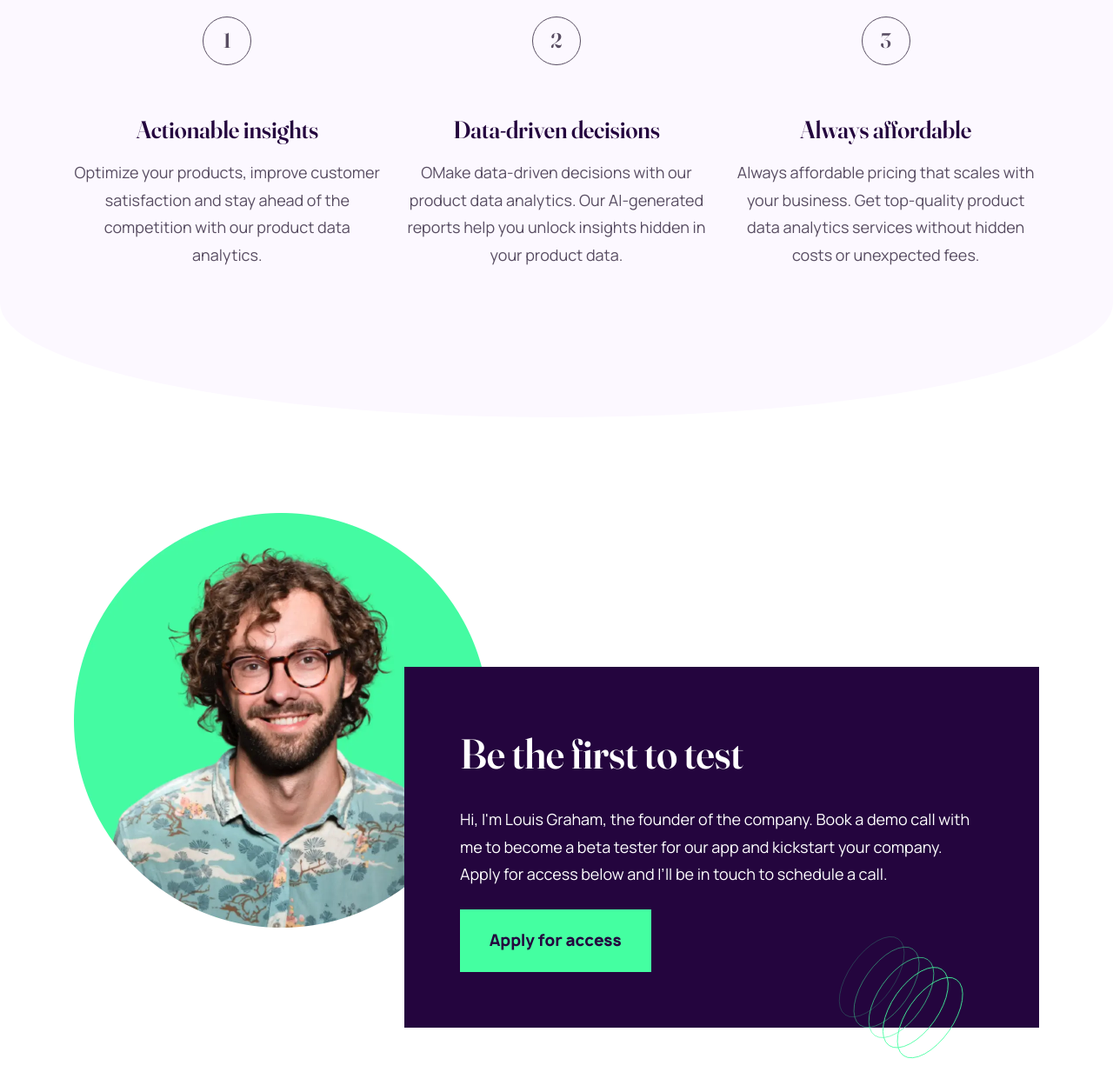
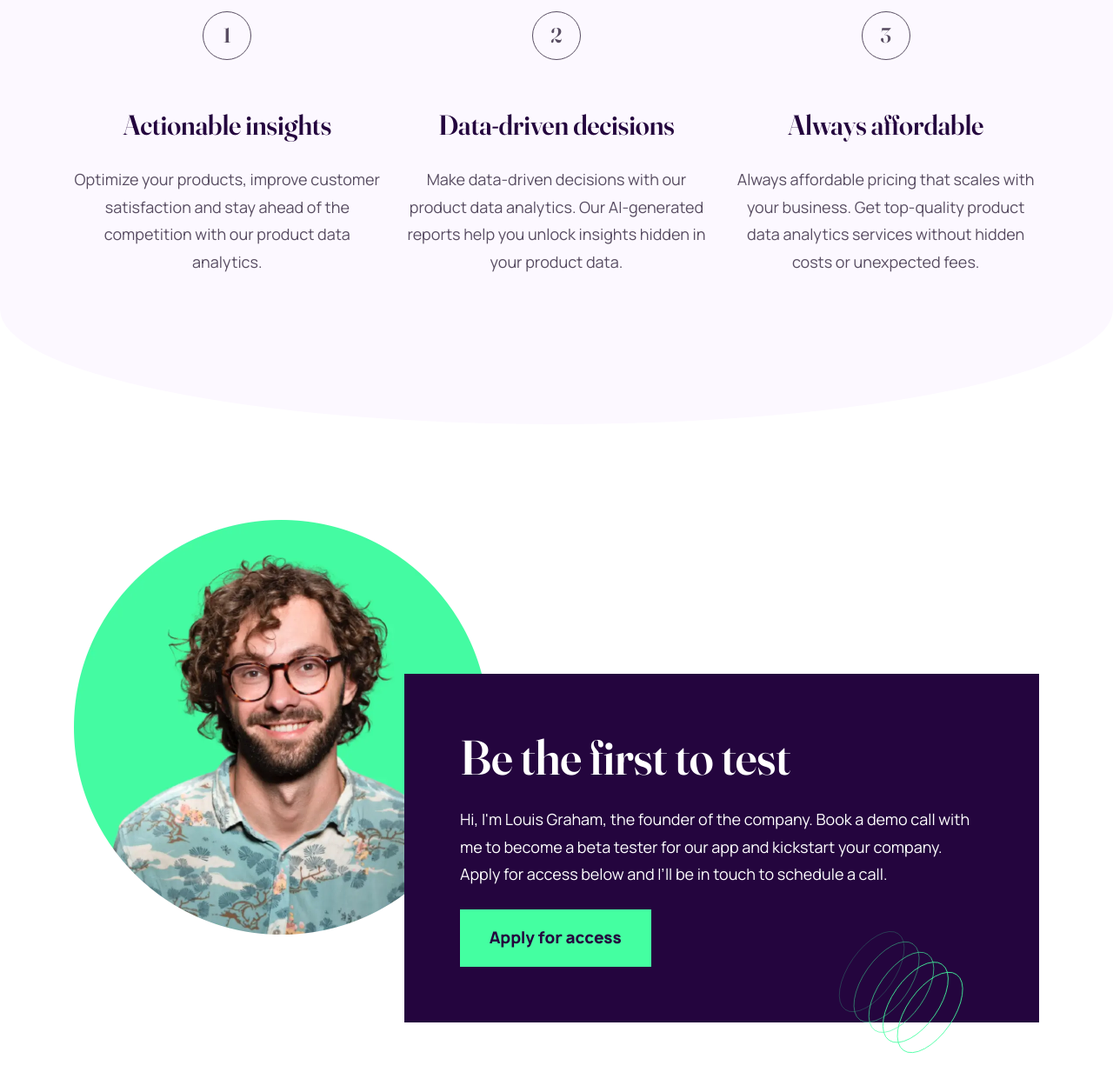
Before and after one commit to Nikitossik/workit-landing-page-sass, a website: page index.html in a window 1280 px wide. Shown: the part 980-2213 px from the top of the page at 87% size. Drawn offline with Linux system fonts and the light colour scheme; a web font is replaced by a local one.

Commit message:
updated scss for accuracy

```diff
--- a/index.html
+++ b/index.html
@@ -59,7 +59,7 @@
                 <div class="advantages__number"></div>
                 <div class="advantages__body">
                   <h2 class="advantages__title title">Data-driven decisions</h2>
-                  <p class="advantages__text">OMake data-driven decisions with our product data analytics. Our
+                  <p class="advantages__text">Make data-driven decisions with our product data analytics. Our
                     AI-generated reports help
                     you unlock insights hidden in your product data.</p>
                 </div>
--- a/sass/base/_base.scss
+++ b/sass/base/_base.scss
@@ -52,7 +52,7 @@ body {
             content: '';
             position: absolute;
             left: 0;
-            bottom: 0;
+            bottom: em(2);
             width: 100%;
             height: rem(3);
             background-color: $accent;
@@ -91,7 +91,7 @@ body {
 
 .button {
     display: inline-block;
-    padding: fluid(12, 16, small, large) fluid(16, 32, small, large);
+    padding: fluid(12, 15, small, large) fluid(16, 32, small, large);
     background-color: $accent;
     color: $primary;
     font-weight: 700;
@@ -100,6 +100,10 @@ body {
     border: rem(2) solid $accent;
     transition: 0.3s all ease;
 
+    @include up(large) {
+        line-height: 1.78;
+    }
+
     @include on-event() {
         background-color: $primary;
         color: $accent;
--- a/sass/layout/_advantages.scss
+++ b/sass/layout/_advantages.scss
@@ -68,14 +68,17 @@
         &::before {
             counter-increment: advantages-item;
             content: counter(advantages-item);
-
         }
     }
 
     &__title {
         color: $primary;
-        font-size: rem(28);
+        font-size: fluid(28, 32, small, large);
         line-height: 1.3;
-        margin-bottom: rem(16);
+        margin-bottom: fluid(16, 28, small, large);
+
+        @include up(large) {
+            line-height: 1.2;
+        }
     }
 }
--- a/sass/layout/_founder.scss
+++ b/sass/layout/_founder.scss
@@ -49,6 +49,11 @@
         font-size: fluid(32, 48, tiny, small);
         line-height: 1.5;
         margin-bottom: fluid(16, 24, tiny, small);
+
+        @include up(small) {
+            font-size: fluid(48, 56, small, large);
+            line-height: 1.14;
+        }
     }
 
     &__text {
```
Also changed, not shown: css/style.css.
